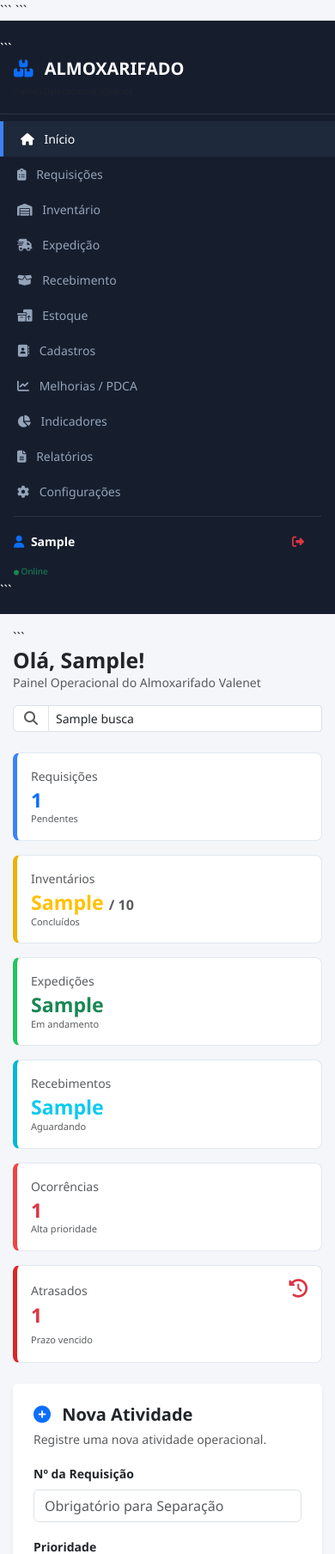
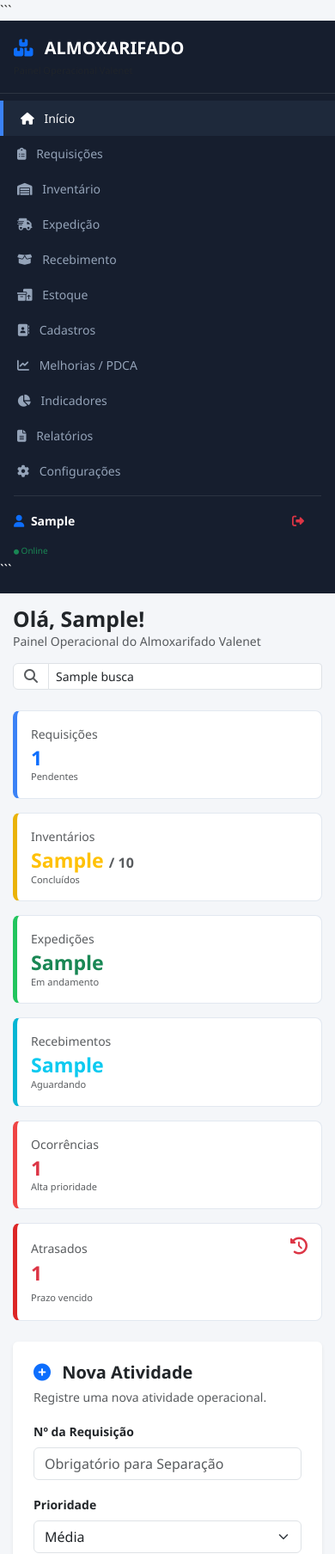
Before and after one commit to wandersondan2942-arch/almoxarifado, a Flask app: template templates/index.html in a window 390 px wide. Shown: the top 1807 px of the page at 86% size. Run offline with Flask 3, Linux system fonts and the light colour scheme; the template is opened without the code that fills it: most values are stand-ins (such as "Sample title", 1, 10 or a date in 2020); some libraries are stand-ins or nearby versions.

Commit message:
Update index.html

````diff
--- a/templates/index.html
+++ b/templates/index.html
@@ -30,7 +29,7 @@
 
     body {
         background-color: #f4f6f9;
-        font-family: 'Segoe UI', sans-serif;
+        font-family: "Segoe UI", Arial, sans-serif;
         color: #333;
         min-height: 100vh;
     }
@@ -49,6 +48,7 @@
         left: 0;
         padding-top: 20px;
         z-index: 1000;
+        overflow-y: auto;
     }
 
     .sidebar a {
@@ -80,6 +80,7 @@
     .main-content {
         margin-left: 250px;
         padding: 30px;
+        min-height: 100vh;
     }
 
     /* =====================================================
@@ -251,6 +252,16 @@
             padding: 15px;
         }
 
+        .page-header {
+            flex-direction: column;
+            align-items: flex-start !important;
+        }
+
+        .search-area {
+            width: 100%;
+            margin-top: 15px;
+        }
+
     }
 
 </style>
@@ -462,12 +488,12 @@
 
 <div class="main-content">
 
-```
+
 <!-- ========================================================
      CABEÇALHO
 ======================================================== -->
 
-<div class="row align-items-center mb-4">
+<div class="page-header row align-items-center mb-4">
 
     <div class="col-md-7">
 
@@ -485,7 +511,8 @@
 
     </div>
 
-    <div class="col-md-5 mt-3 mt-md-0">
+
+    <div class="col-md-5 search-area">
 
         <form
             method="GET"
@@ -573,21 +609,31 @@
 
 <div class="row g-3 mb-4">
 
+
     <!-- REQUISIÇÕES -->
 
-    <div class="col-xl col-md-4 col-sm-6">
+    <div class="col-xl-2 col-lg-4 col-md-4 col-sm-6">
+
+        <a
+            href="{{ url_for('modulo', nome='Requisições') }}"
+            class="card-link"
+        >
 
             <div class="card card-stat card-req p-3">
 
                 <span class="text-muted small">
+
                     Requisições
+
                 </span>
 
+
                 <h3 class="fw-bold mt-1 mb-0 text-primary">
 
-                {{ total_req }}
+                    {{ total_req or 0 }}
 
                 </h3>
+
 
                 <small
                     class="text-muted"
@@ -600,28 +646,42 @@
 
             </div>
 
-    </div>
+        </a>
+
+    </div>
+
 
 
     <!-- INVENTÁRIO -->
 
-    <div class="col-xl col-md-4 col-sm-6">
+    <div class="col-xl-2 col-lg-4 col-md-4 col-sm-6">
+
+        <a
+            href="{{ url_for('modulo', nome='Inventário') }}"
+            class="card-link"
+        >
 
             <div class="card card-stat card-inv p-3">
 
                 <span class="text-muted small">
+
                     Inventários
+
                 </span>
 
+
                 <h3 class="fw-bold mt-1 mb-0 text-warning">
 
-                {{ inv_conc }}
+                    {{ inv_conc or 0 }}
 
                     <span class="text-muted fs-6">
-                    / {{ inv_total }}
+
+                        / {{ inv_total or 0 }}
+
                     </span>
 
                 </h3>
+
 
                 <small
                     class="text-muted"
@@ -634,24 +694,36 @@
 
             </div>
 
-    </div>
+        </a>
+
+    </div>
+
 
 
     <!-- EXPEDIÇÕES -->
 
-    <div class="col-xl col-md-4 col-sm-6">
+    <div class="col-xl-2 col-lg-4 col-md-4 col-sm-6">
+
+        <a
+            href="{{ url_for('modulo', nome='Expedição') }}"
+            class="card-link"
+        >
 
             <div class="card card-stat card-exp p-3">
 
                 <span class="text-muted small">
+
                     Expedições
+
                 </span>
 
+
                 <h3 class="fw-bold mt-1 mb-0 text-success">
 
-                {{ exp_pend }}
+                    {{ exp_pend or 0 }}
 
                 </h3>
+
 
                 <small
                     class="text-muted"
@@ -664,24 +736,36 @@
 
             </div>
 
-    </div>
+        </a>
+
+    </div>
+
 
 
     <!-- RECEBIMENTOS -->
 
-    <div class="col-xl col-md-4 col-sm-6">
+    <div class="col-xl-2 col-lg-4 col-md-4 col-sm-6">
+
+        <a
+            href="{{ url_for('modulo', nome='Recebimento') }}"
+            class="card-link"
+        >
 
             <div class="card card-stat card-rec p-3">
 
                 <span class="text-muted small">
+
                     Recebimentos
+
                 </span>
 
+
                 <h3 class="fw-bold mt-1 mb-0 text-info">
 
-                {{ rec_pend }}
+                    {{ rec_pend or 0 }}
 
                 </h3>
+
 
                 <small
                     class="text-muted"
@@ -694,24 +778,31 @@
 
             </div>
 
-    </div>
+        </a>
+
+    </div>
+
 
 
     <!-- OCORRÊNCIAS -->
 
-    <div class="col-xl col-md-4 col-sm-6">
+    <div class="col-xl-2 col-lg-4 col-md-4 col-sm-6">
 
         <div class="card card-stat card-oco p-3">
 
             <span class="text-muted small">
+
                 Ocorrências
+
             </span>
 
+
             <h3 class="fw-bold mt-1 mb-0 text-danger">
 
-                {{ total_oco }}
+                {{ total_oco or 0 }}
 
             </h3>
+
 
             <small
                 class="text-muted"
@@ -727,11 +818,10 @@
     </div>
 
 
-    <!-- ====================================================
-         ATRASADOS
-    ===================================================== -->
-
-    <div class="col-xl col-md-4 col-sm-6">
+
+    <!-- ATRASADOS -->
+
+    <div class="col-xl-2 col-lg-4 col-md-4 col-sm-6">
 
         <a
             href="{{ url_for('atrasados') }}"
@@ -765,11 +859,10 @@
 
                     </div>
 
-                    <div>
-
-                        <i class="fa-solid fa-clock-rotate-left text-danger fs-4"></i>
-
-                    </div>
+
+                    <i
+                        class="fa-solid fa-clock-rotate-left text-danger fs-5"
+                    ></i>
 
                 </div>
 
@@ -1574,7 +1813,7 @@
                     requisicao.required = false;
 
                     requisicao.placeholder =
-                        "Ex.: 123456";
+                        "Ex.: YAC55";
 
                 }
 
````
Also changed, not shown: other parts of templates/index.html (+222 -47 lines). Lines whose indentation alone changed are shown as unchanged.
